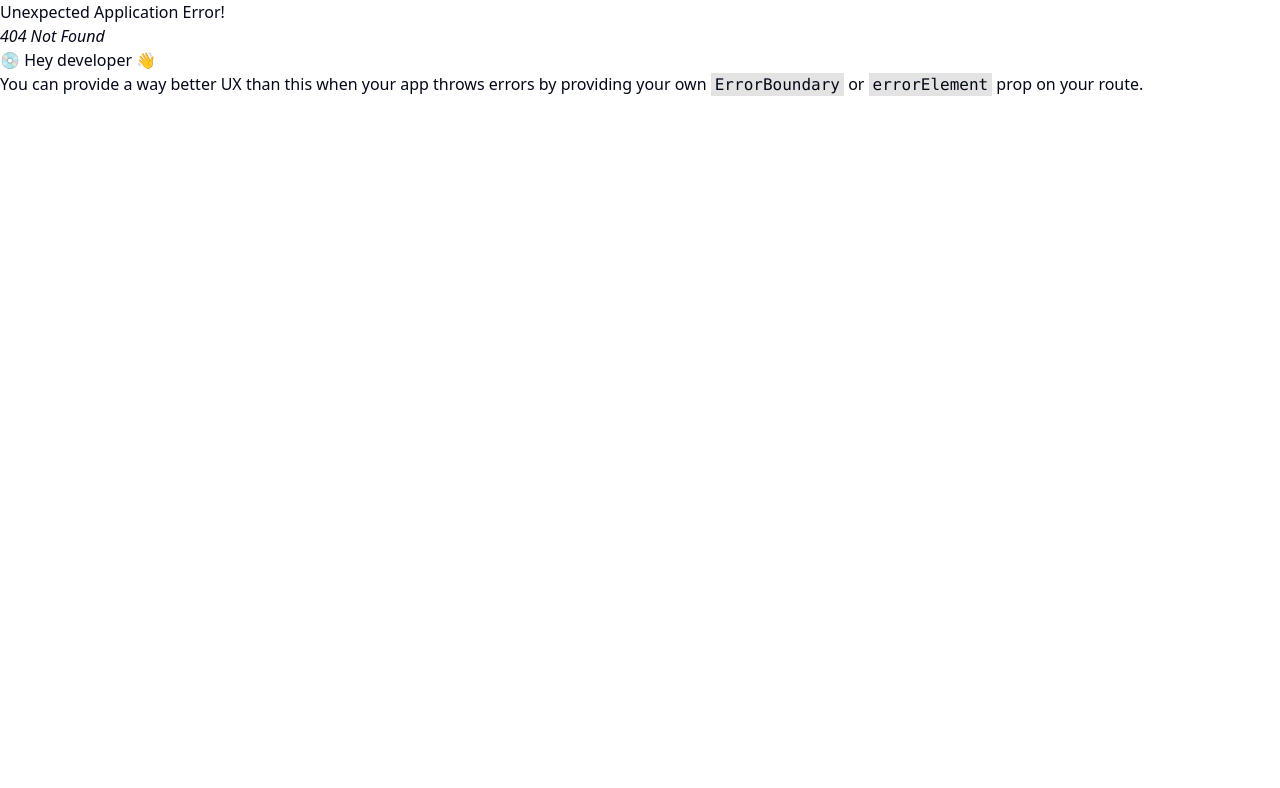
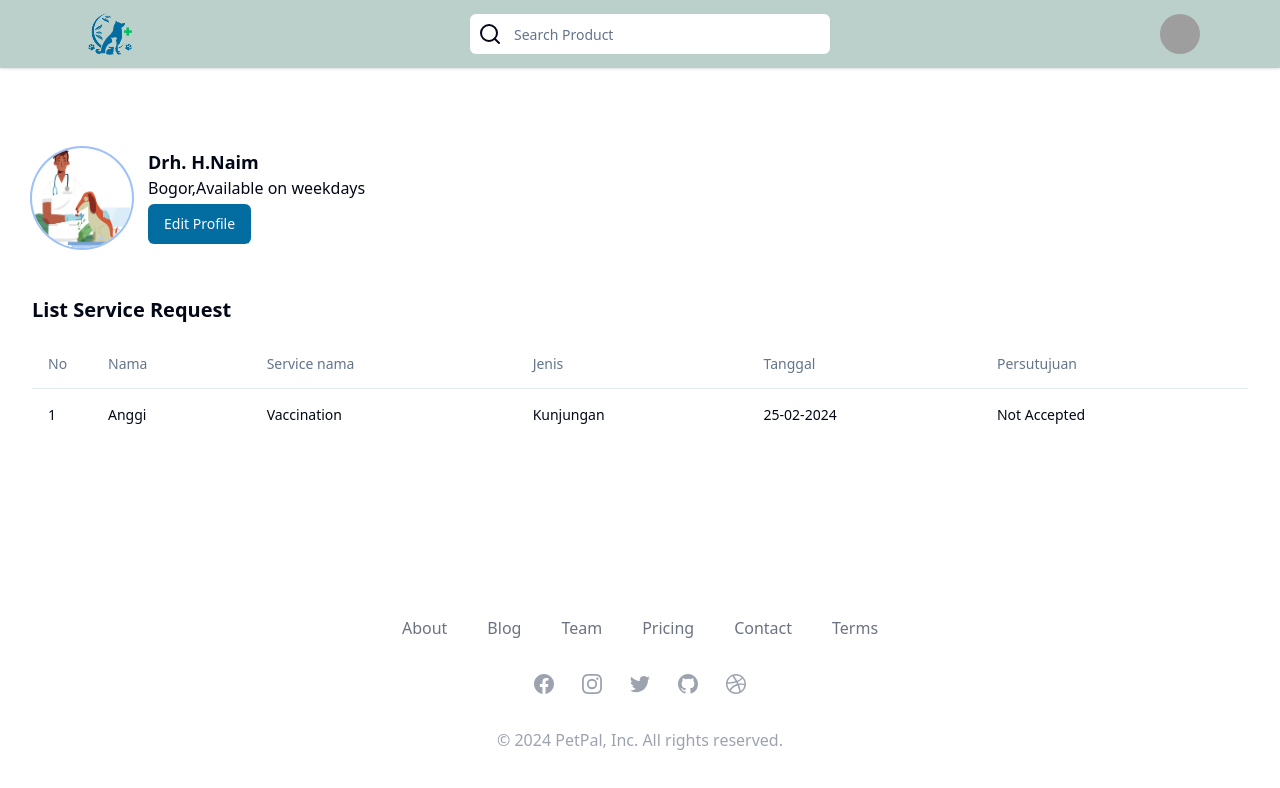
Before and after one commit to inaslathifah/PetPal-App, a React (Vite) app: page /admin/service-requests in a window 1280 px wide. Before the commit this address had no page. Shown: the top 788 px of the page. Built offline with nearby package versions, Linux system fonts and the light colour scheme; grey boxes are pictures that could not be loaded.

Commit message:
28-slicing-list-service-request-page-admin

```diff
--- /dev/null
+++ b/src/components/ui/table.tsx
@@ -0,0 +1,117 @@
+import * as React from "react"
+
+import { cn } from "@/lib/utils"
+
+const Table = React.forwardRef<
+  HTMLTableElement,
+  React.HTMLAttributes<HTMLTableElement>
+>(({ className, ...props }, ref) => (
+  <div className="relative w-full overflow-auto">
+    <table
+      ref={ref}
+      className={cn("w-full caption-bottom text-sm", className)}
+      {...props}
+    />
+  </div>
+))
+Table.displayName = "Table"
+
+const TableHeader = React.forwardRef<
+  HTMLTableSectionElement,
+  React.HTMLAttributes<HTMLTableSectionElement>
+>(({ className, ...props }, ref) => (
+  <thead ref={ref} className={cn("[&_tr]:border-b", className)} {...props} />
+))
+TableHeader.displayName = "TableHeader"
+
+const TableBody = React.forwardRef<
+  HTMLTableSectionElement,
+  React.HTMLAttributes<HTMLTableSectionElement>
+>(({ className, ...props }, ref) => (
+  <tbody
+    ref={ref}
+    className={cn("[&_tr:last-child]:border-0", className)}
+    {...props}
+  />
+))
+TableBody.displayName = "TableBody"
+
+const TableFooter = React.forwardRef<
+  HTMLTableSectionElement,
+  React.HTMLAttributes<HTMLTableSectionElement>
+>(({ className, ...props }, ref) => (
+  <tfoot
+    ref={ref}
+    className={cn(
+      "border-t bg-muted/50 font-medium [&>tr]:last:border-b-0",
+      className
+    )}
+    {...props}
+  />
+))
+TableFooter.displayName = "TableFooter"
+
+const TableRow = React.forwardRef<
+  HTMLTableRowElement,
+  React.HTMLAttributes<HTMLTableRowElement>
+>(({ className, ...props }, ref) => (
+  <tr
+    ref={ref}
+    className={cn(
+      "border-b transition-colors hover:bg-muted/50 data-[state=selected]:bg-muted",
+      className
+    )}
+    {...props}
+  />
+))
+TableRow.displayName = "TableRow"
+
+const TableHead = React.forwardRef<
+  HTMLTableCellElement,
+  React.ThHTMLAttributes<HTMLTableCellElement>
+>(({ className, ...props }, ref) => (
+  <th
+    ref={ref}
+    className={cn(
+      "h-12 px-4 text-left align-middle font-medium text-muted-foreground [&:has([role=checkbox])]:pr-0",
+      className
+    )}
+    {...props}
+  />
+))
+TableHead.displayName = "TableHead"
+
+const TableCell = React.forwardRef<
+  HTMLTableCellElement,
+  React.TdHTMLAttributes<HTMLTableCellElement>
+>(({ className, ...props }, ref) => (
+  <td
+    ref={ref}
+    className={cn("p-4 align-middle [&:has([role=checkbox])]:pr-0", className)}
+    {...props}
+  />
+))
+TableCell.displayName = "TableCell"
+
+const TableCaption = React.forwardRef<
+  HTMLTableCaptionElement,
+  React.HTMLAttributes<HTMLTableCaptionElement>
+>(({ className, ...props }, ref) => (
+  <caption
+    ref={ref}
+    className={cn("mt-4 text-sm text-muted-foreground", className)}
+    {...props}
+  />
+))
+TableCaption.displayName = "TableCaption"
+
+export {
+  Table,
+  TableHeader,
+  TableBody,
+  TableFooter,
+  TableHead,
+  TableRow,
+  TableCell,
+  TableCaption,
+}
--- /dev/null
+++ b/src/pages/admin/module/service-requests/index.tsx
@@ -0,0 +1,61 @@
+import Layout from "@/components/layout";
+import { Button } from "@/components/ui/button";
+import {
+  Table,
+  TableBody,
+  TableCaption,
+  TableCell,
+  TableHead,
+  TableHeader,
+  TableRow,
+} from "@/components/ui/table";
+
+const ServiceRequests = () => {
+  return (
+    <Layout>
+      <div className="container mx-auto h-full py-20 flex items-start justify-start flex-col gap-y-4">
+        <figure className="flex items-center justify-center flex-col gap-x-4 mx-auto lg:items-start lg:justify-start lg:flex-row lg:mx-0">
+          <div>
+            <img
+              src="/public/assets/auth-image.png"
+              alt=""
+              className="w-[100px] h-[100px] ring-2 rounded-full"
+            />
+          </div>
+          <div className="flex items-center justify-center flex-col lg:items-start lg:justify-start">
+            <h1 className="text-lg font-semibold">Drh. H.Naim</h1>
+            <p>Bogor,Available on weekdays</p>
+            <Button className="mt-1">Edit Profile</Button>
+          </div>
+        </figure>
+        <header className="mt-8">
+          <h1 className="text-xl font-semibold">List Service Request</h1>
+        </header>
+        <Table>
+          <TableHeader>
+            <TableRow>
+              <TableHead className="w-[60px]">No</TableHead>
+              <TableHead>Nama</TableHead>
+              <TableHead>Service nama</TableHead>
+              <TableHead>Jenis</TableHead>
+              <TableHead>Tanggal</TableHead>
+              <TableHead>Persutujuan</TableHead>
+            </TableRow>
+          </TableHeader>
+          <TableBody>
+            <TableRow>
+              <TableCell className="font-medium">1</TableCell>
+              <TableCell>Anggi</TableCell>
+              <TableCell>Vaccination</TableCell>
+              <TableCell>Kunjungan</TableCell>
+              <TableCell>25-02-2024</TableCell>
+              <TableCell>Not Accepted</TableCell>
+            </TableRow>
+          </TableBody>
+        </Table>
+      </div>
+    </Layout>
+  );
+};
+
+export default ServiceRequests;
--- a/src/routes/index.tsx
+++ b/src/routes/index.tsx
@@ -12,6 +12,7 @@ import Admin from "@/pages/admin";
 import AddEditProducts from "@/pages/admin/module/add-edit-product";
 import DetailDoctor from "@/pages/detail-doctor";
 import ClinicLists from "@/pages/clinic-lists";
+import ServiceRequests from "@/pages/admin/module/service-requests";
 
 const App = () => {
   const router = createBrowserRouter([
@@ -66,6 +67,10 @@ const App = () => {
           path: "/admin/products/add-edit/:id",
           element: <AddEditProducts />,
         },
+        {
+          path: "/admin/service-requests",
+          element: <ServiceRequests />,
+        },
       ],
     },
   ]);
```
